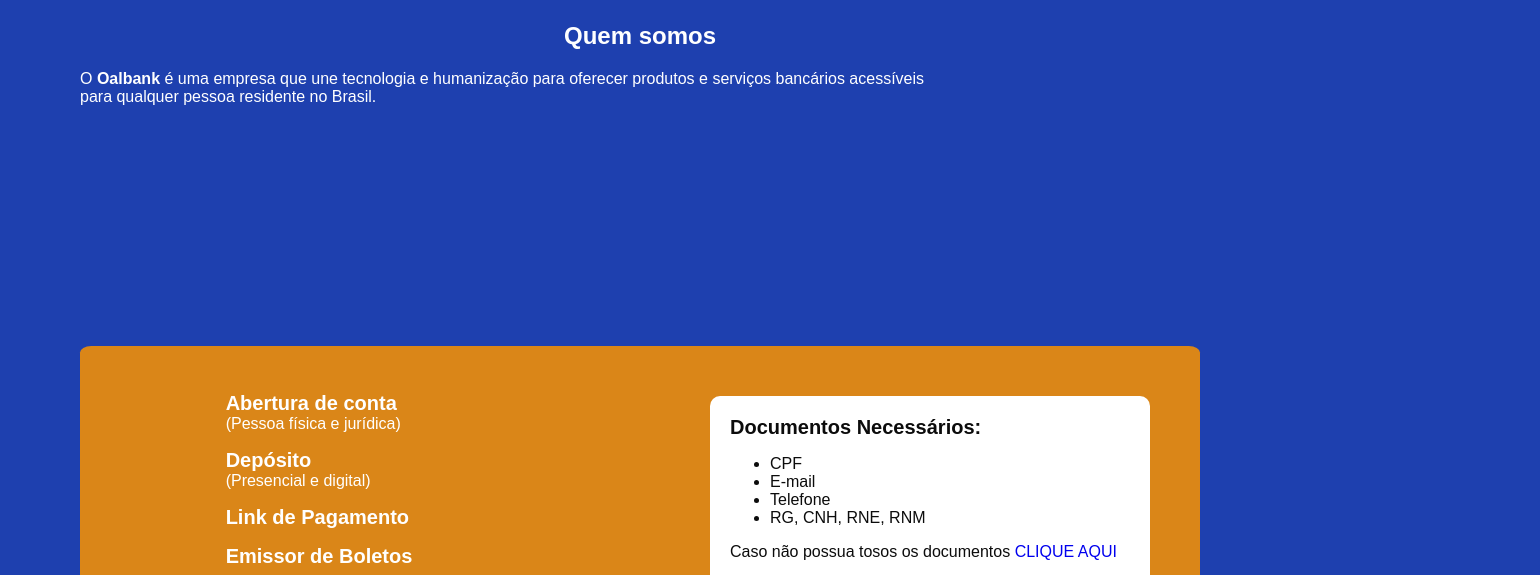
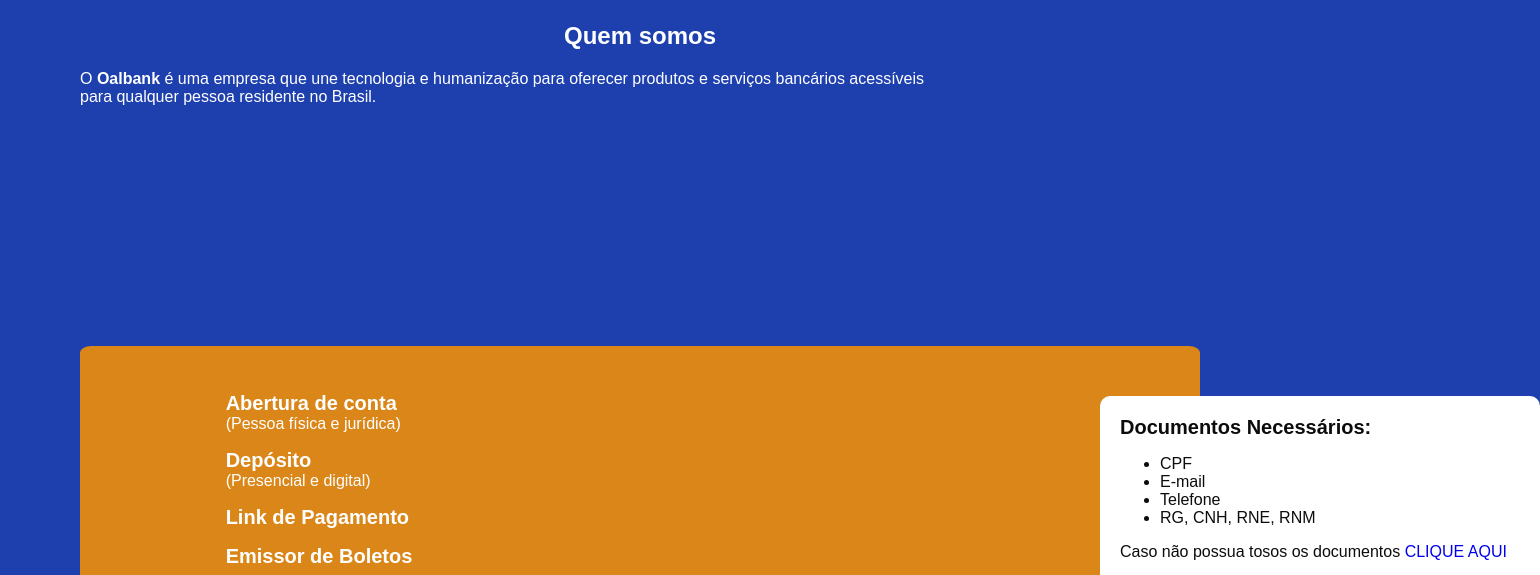
Before and after one commit to lumontexx/albank, a plain HTML site: page front/index.html in a window 1280 px wide. Shown: the part 193-768 px from the top of the page, 1540 px wide, since content can reach past the window. Drawn offline with Linux system fonts and the light colour scheme.

Commit message:
card informativo

```diff
--- a/front/index.html
+++ b/front/index.html
@@ -37,7 +37,7 @@
     <p class="text-justify">O <span class="bold">Oalbank</span> é uma empresa que une tecnologia e humanização para oferecer produtos e serviços bancários acessíveis <br>
       para qualquer pessoa residente no Brasil.</p>
   </div>
-  <div class="cardinfo reight">
+  <div class="cardinfo right">
     <span class="bold font20">Documentos Necessários:</span>
     <ul>
       <li>CPF</li>
--- a/front/style.css
+++ b/front/style.css
@@ -147,9 +147,9 @@ a {
   height: 150px;
   border-radius: 10px;
 }
-.reight {
+.right {
   position: relative;
-  left: 700px;
+  left: 1090px;
   top: 250px;
 }
 @media screen and (min-width: 576px) {
```
